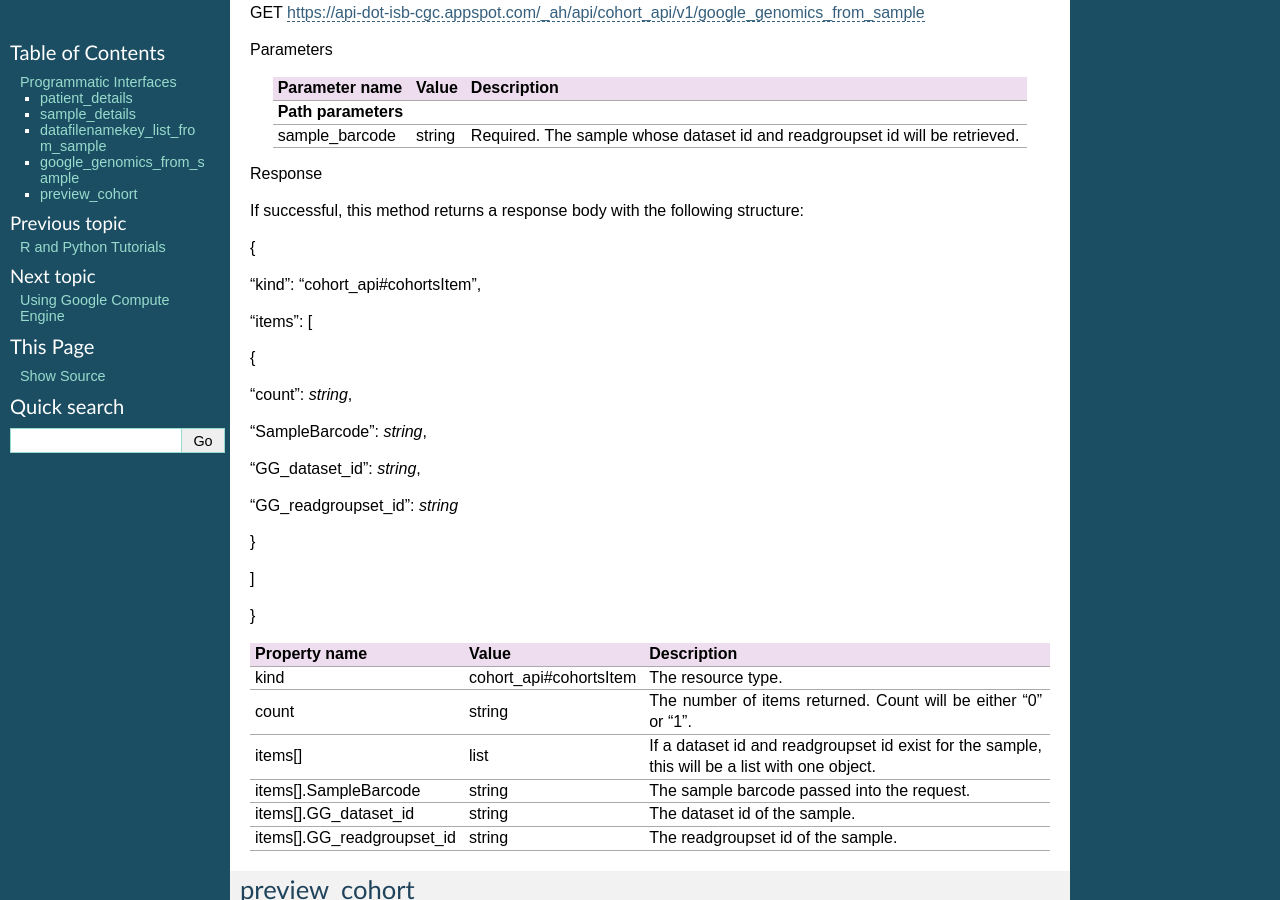
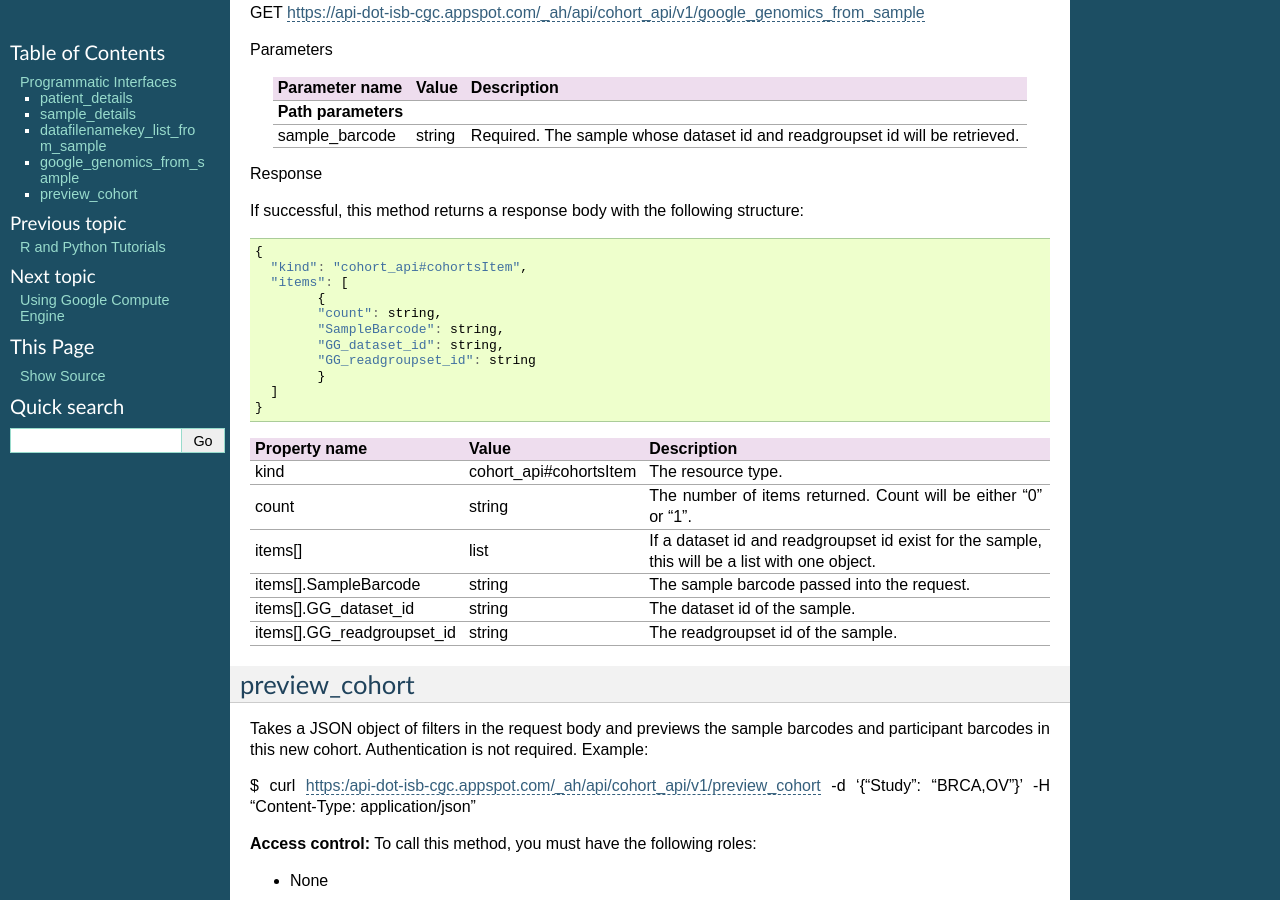
Before and after one commit to isb-cgc/readthedocs, a Sphinx documentation site: the page built from docs/source/sections/progapi/Programmatic-API.rst, in a window 1280 px wide and 900 px high, scrolled down 14937 px. Built offline with Sphinx 7.4.7, drawn with Linux system fonts in a browser that asks for light colours.

```diff
--- a/docs/source/sections/progapi/Programmatic-API.rst
+++ b/docs/source/sections/progapi/Programmatic-API.rst
@@ -553,27 +553,19 @@ Response
 If successful, this method returns a response body with the following
 structure:
 
-{
+.. code-block:: javascript
 
-"kind": "cohort\_api#cohortsItem",
-
-"items": [
-
-{
-
-"count": *string*,
-
-"SampleBarcode": *string*,
-
-"GG_dataset_id": *string*,
-
-"GG_readgroupset_id": *string*
-
-}
-
-]
-
-}
+	{
+	  "kind": "cohort_api#cohortsItem",
+	  "items": [
+		{
+		"count": string,
+		"SampleBarcode": string,
+		"GG_dataset_id": string,
+		"GG_readgroupset_id": string
+		}
+	  ]
+	}
 
 +----------------------------+-------------------------+-------------------------------------------------------------------------------------------------------------+
 | **Property name**          | **Value**               | **Description**                                                                                             |
```
